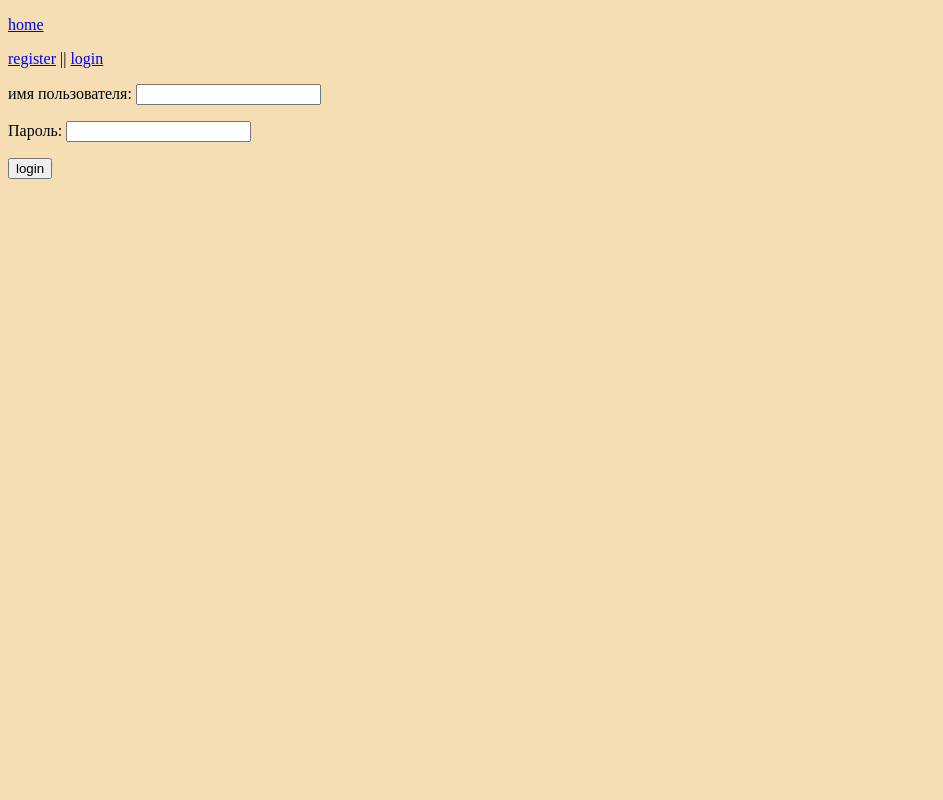
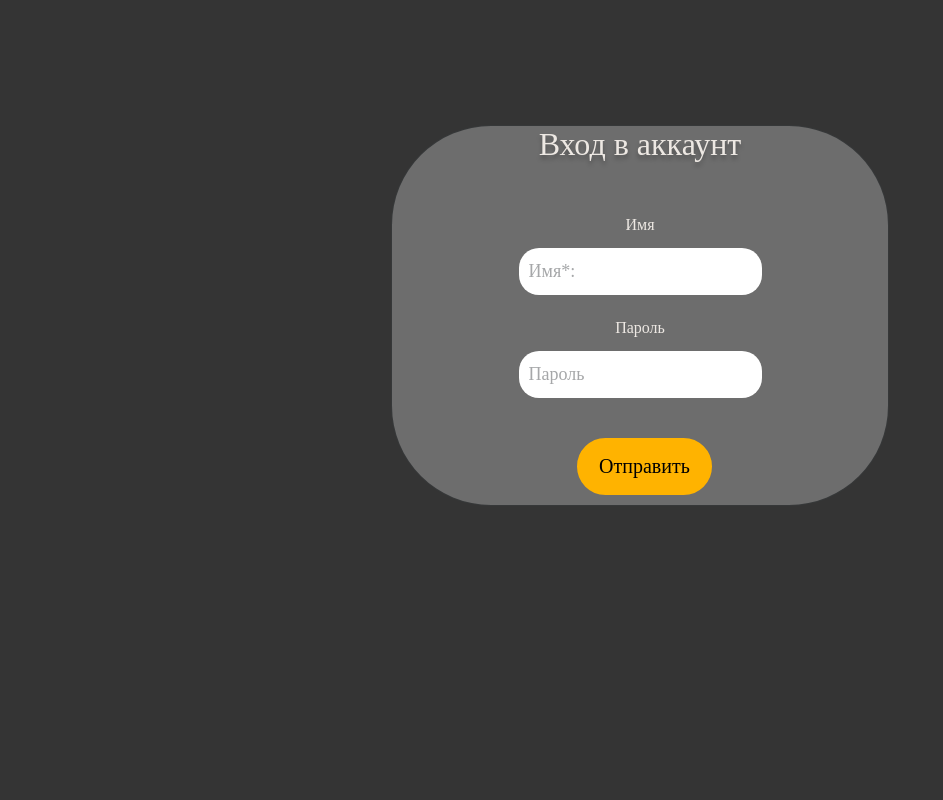
Before and after one commit to Myrs-19/miskuna, a Django app: page /login/ in a window 1280 px wide. Shown: the whole page, without its empty margins (0-943 px from the left). Run offline with Django 4.2, Linux system fonts and the light colour scheme; parts of the project's set-up code (start-up, migrations or seed data) failed here and were passed over.

Commit message:
добавление привязки панелей к пользователю и верстка страницы логинирования

```diff
--- a/miskuna/notes/forms.py
+++ b/miskuna/notes/forms.py
@@ -35,11 +35,24 @@ class UserRegisterForm(UserCreationForm):
 
 
 class UserLoginForm(AuthenticationForm):
+
     username = forms.CharField(
-        label='имя пользователя',
-        widget=forms.TextInput(),
+        label='Имя',
+        widget=forms.TextInput(attrs={
+            'id' : "forName",
+            'type' : "text",
+            'name' : "name",
+            'class' : "form__input",
+            'placeholder' : "Имя*:",
+        }),
         )
     password = forms.CharField(
         label='Пароль',
-        widget=forms.PasswordInput(),
+        widget=forms.PasswordInput(attrs={
+            'id' : "userPassword",
+            'type' : "password",
+            'name' : "Пароль",
+            'class' : "form__input",
+            'placeholder' : "Пароль",
+        }),
     )
--- a/miskuna/notes/logic.py
+++ b/miskuna/notes/logic.py
@@ -5,7 +5,7 @@ import re
 def save_panel(request):
     for key, item in request.POST.items():
         if key == 'form-0-text':
-            p = Panel(title=item)
+            p = Panel(title=item, user=request.user)
             p.save()
         elif "form" in key:
             t = Task(text=item, panel=p)
--- /dev/null
+++ b/miskuna/notes/static/notes/css/style_login.css
@@ -0,0 +1,140 @@
+*{
+    padding: 0;
+    margin: 0;
+    border: 0;
+}
+*,*:before,*:after{
+    -moz-box-sizing: border-box;
+    -webkit-box-sizing: border-box;
+    box-sizing: border-box;
+}
+:focus,:active{outline: none;}
+a:focus,a:active{outline: none;}
+
+nav,footer,header,aside{display:block;}
+
+html,body{
+    height: 100%;
+    width: 100%;
+    font-size: 100%;
+    line-height: 1;
+    font-size: 20px;
+    -ms-text-size-adjust: 100%;
+    -moz-text-size-adjust:  100%;
+    -webkit-text-size-adjust: 100%;
+    font-family: Comfortaa;
+    font-weight: 400;
+    color: #EDE8E3;
+
+
+}
+input,button,textarea{font-family: Comfortaa;}
+
+input::-ms-clear{display: none;}
+button{cursor: pointer;}
+button::-moz-focus-inner{padding: 0; border: 0;}
+a,a:visited{text-decoration: none;}
+a:hover{text-decoration: none;}
+ul li{list-style: none;}
+img{vertical-align: top;}
+h1,h2,h3,h4,h5,h6{font-size: inherit;font-weight: 400;}
+
+
+body{
+    background-color: #000000cb;
+
+    }
+
+
+
+.page {
+
+}
+.page__main-block {
+}
+.main-block {
+}
+.main-block__container {
+}
+._container {
+    max-width: 498px;
+    margin: 0 auto;
+    padding: 0 15px;
+    box-sizing: content-box;
+
+}
+.main-block__body {
+    padding: 25% 0 0 0px;
+    max-width: 100%;
+    position: relative;
+    z-index: 3;
+}
+.form {
+    border: 1px solid #11141695;
+    border-radius: 100px;
+    background-color: rgba(255, 255, 255, 0.282);
+    display: block;
+}
+.form__title {
+    padding: 0 0 0px 0 ;
+    text-shadow: 0px 4px 4px rgba(0, 0, 0, 0.25);
+    text-align: center;
+    font-weight: 500;
+    font-size: 32px;
+    line-height: 36px;
+    max-width: 100%;
+}
+._container-flex-colum {
+    padding: 30px 10px;
+    max-width: 100%;
+}
+.form__item {
+    text-align: center;
+    margin-bottom: 10px;
+    max-width: 100%;
+}
+.form__item__error {
+    text-align: left;
+    margin-bottom: 10px;
+    max-width: 100%;
+}
+.form__lable {
+    font-weight: 300;
+    font-size: 16px;
+    display: block;
+    padding: 15px;
+}
+.form__input {
+
+    padding: 10px;
+    border-radius: 20px;
+    font-size: 18px;
+    border-color: #FFF;
+    color: inherit;
+    outline: none;
+    line-height: 150%;
+    color: black;
+}
+.form__input::placeholder {
+    color: #212529;
+    opacity: 0.4;
+  }
+textarea.form__input{
+    min-width: 702px;
+    min-height: 270px;
+    resize: none;
+
+}
+.form__userPassword {
+}
+
+
+.form__button {
+    margin: 0px 185px 10px 185px;
+    padding: 15px 20px;
+    border-radius: 30px;
+    font-weight: 300;
+    font-size: 20px;
+    background-color: rgb(255, 179, 0);
+    border: 2px solid rgb(255, 179, 0);
+}
--- a/miskuna/notes/templates/notes/index.html
+++ b/miskuna/notes/templates/notes/index.html
@@ -77,5 +77,6 @@
     {% endif %}
 
 
+
 </body>
 </html>
--- /dev/null
+++ b/miskuna/notes/templates/notes/login1.html
@@ -0,0 +1,63 @@
+<!DOCTYPE html>
+{% load static %}
+<html lang="ru">
+    <head>
+        <meta charset="UTF-8">
+        <meta name="viewport" content="width=device-width,initial-scale=1.0">
+    <title>To do</title>
+    <link rel="stylesheet" href="{% static 'notes/css/style.css' %}"/>
+    <link rel="stylesheet" href="{% static 'notes/css/style_login.css' %}"/>
+
+    </head>
+    <body>
+
+        <div class="wrapper">
+            <div class="main-blocl__image _ibg"></div>
+            <header class="header">
+
+            </header>
+            <main class="page">
+                <div class="page__main-block main-block">
+                    <div class="main-block__container _container">
+                        <div class="main-block__body">
+                            <div class="form">
+
+                                <form method="post" id="form__form__body">
+                                    {% csrf_token %}
+                                    <h2 class="form__title">Вход в аккаунт</h2>
+                                        <div class="_container-flex-colum">
+
+
+
+                                            {{ form.non_field_errors }}
+                                            <div class="form__item__error">
+                                                {{ form.message.errors }}
+                                            </div>
+
+
+
+                                            {% for field in form %}
+                                            <div class="form__item ">
+                                                {{ field.error }}
+                                                <label for="forName" class="form__lable">{{field.label}}</label>
+                                                {{field}}
+                                            </div>
+                                            {% endfor %}
+
+
+
+                                        </div>
+                                            <button type="submit" class="form__button">Отправить</button>
+                                </form>
+
+                            </div>
+                        </div>
+                    </div>
+                    </div>
+            </main>
+            <footer class="footer">
+
+            </footer>
+        </div>
+    </body>
+</html>
--- a/miskuna/notes/urls.py
+++ b/miskuna/notes/urls.py
@@ -6,5 +6,7 @@ urlpatterns = [
     path("", index, name='home'),
     path("register/", register, name="register"),
     path("login/", user_login, name="login"),
+    path("login1/", user_login1, name="login1"),
     path("logout/", user_logout, name="logout"),
+
 ]
--- a/miskuna/notes/views.py
+++ b/miskuna/notes/views.py
@@ -49,7 +49,7 @@ def index(request):
 
     # form = FormTask()
     content = {
-        'panels' : Panel.objects.all(),
+        'panels' : Panel.objects.filter(user_id=request.user.pk),
         # 'form' : form,
         'formset' : formset(data),
         'g' : request.GET,
@@ -92,7 +92,12 @@ def user_login(request):
     content = {
         "form" : form,
     }
-    return render(request, "notes/login.html", content)
+    return render(request, "notes/login1.html", content)
+
+
+def user_login1(request):
+    return render(request, 'notes/login1.html')
+
 
 
 def user_logout(request):
```
Also changed, not shown: miskuna/notes/models.py (+6 -3 lines), miskuna/db.sqlite3, miskuna/notes/migrations/0002_panel_alter_task_panel_delete_panelfortasks.py (added), miskuna/notes/migrations/0002_remove_task_panel_panelfortasks_tasks.py (deleted), miskuna/notes/migrations/0003_alter_panel_user.py (added), miskuna/notes/migrations/0003_rename_panelfortasks_panel.py (deleted), miskuna/notes/migrations/0004_remove_panel_tasks_task_panel.py (deleted), шаблон.jpg (deleted), 1 other file.
